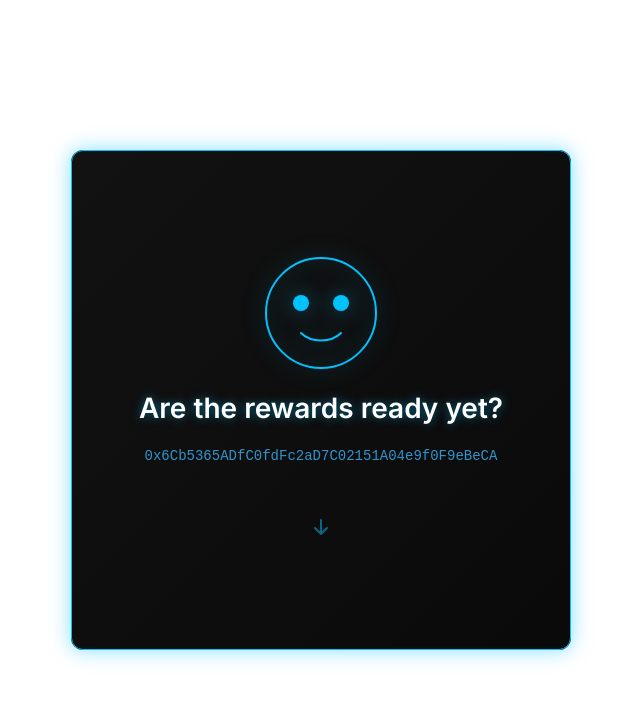
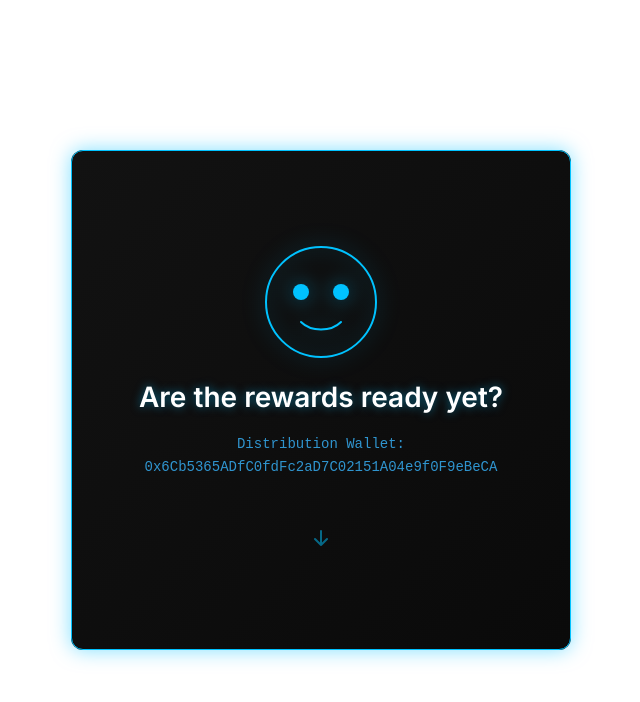
Before and after one commit to ForkIt369/metis-rewards-card, a React (Vite) app: page / in a window 1280 px wide. Shown: the top 702 px of the page, without its empty margins (319-959 px from the left). Built offline with nearby package versions, Linux system fonts and the light colour scheme; no server answers.

Commit message:
Add Distribution Wallet label

```diff
--- a/src/components/MetisCard.tsx
+++ b/src/components/MetisCard.tsx
@@ -45,7 +45,7 @@
         <div className="zen-card-front">
           <img src={getAvatarSrc()} alt="Robit Avatar" className="zen-avatar" />
           <h2 className="zen-question">Are the rewards ready yet?</h2>
-          <p className="zen-wallet-address">{address}</p>
+          <p className="zen-wallet-address">Distribution Wallet:<br/>{address}</p>
           <div className="zen-flip-icon">
             <svg width="24" height="24" viewBox="0 0 24 24" fill="none" xmlns="http://www.w3.org/2000/svg">
               <path d="M12 5V19M12 19L18 13M12 19L6 13" stroke="currentColor" strokeWidth="2" strokeLinecap="round" strokeLinejoin="round"/>
```
